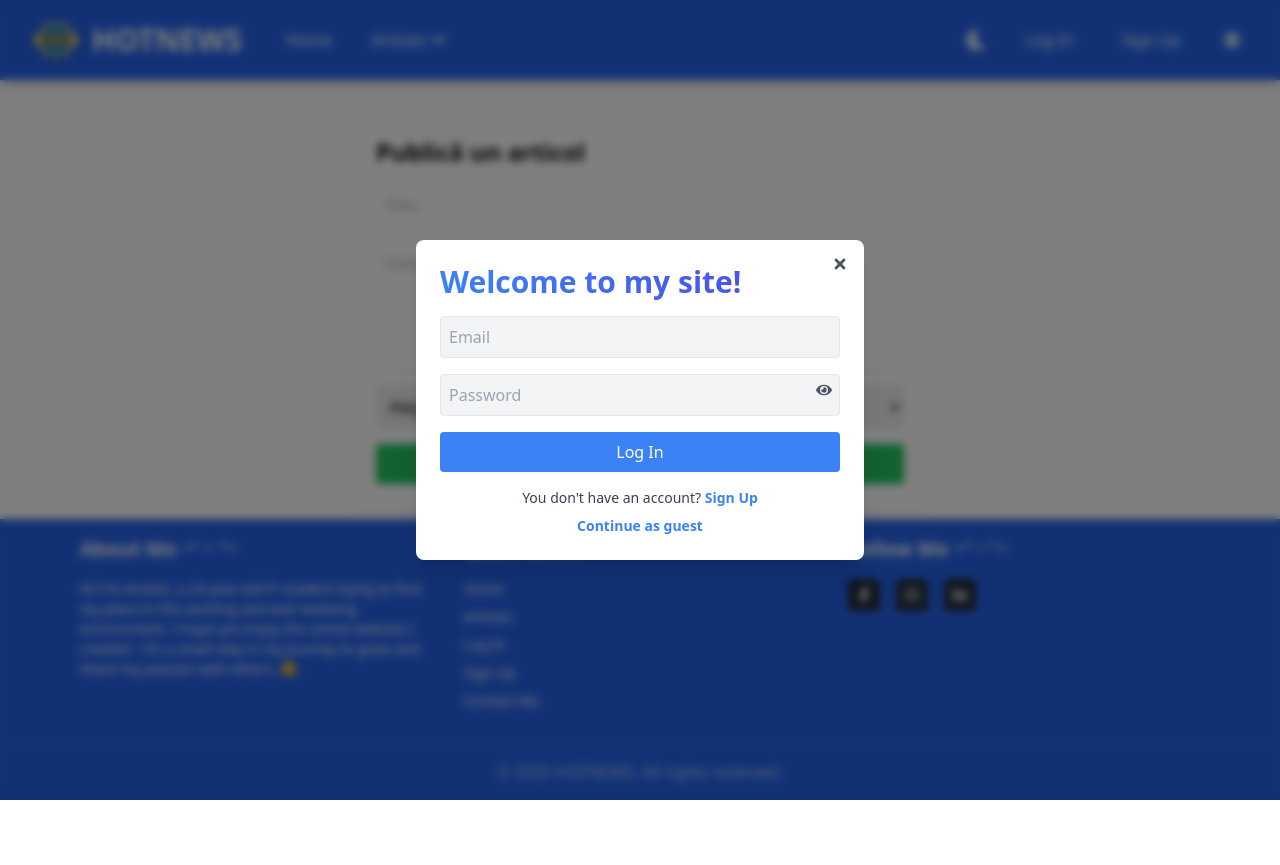
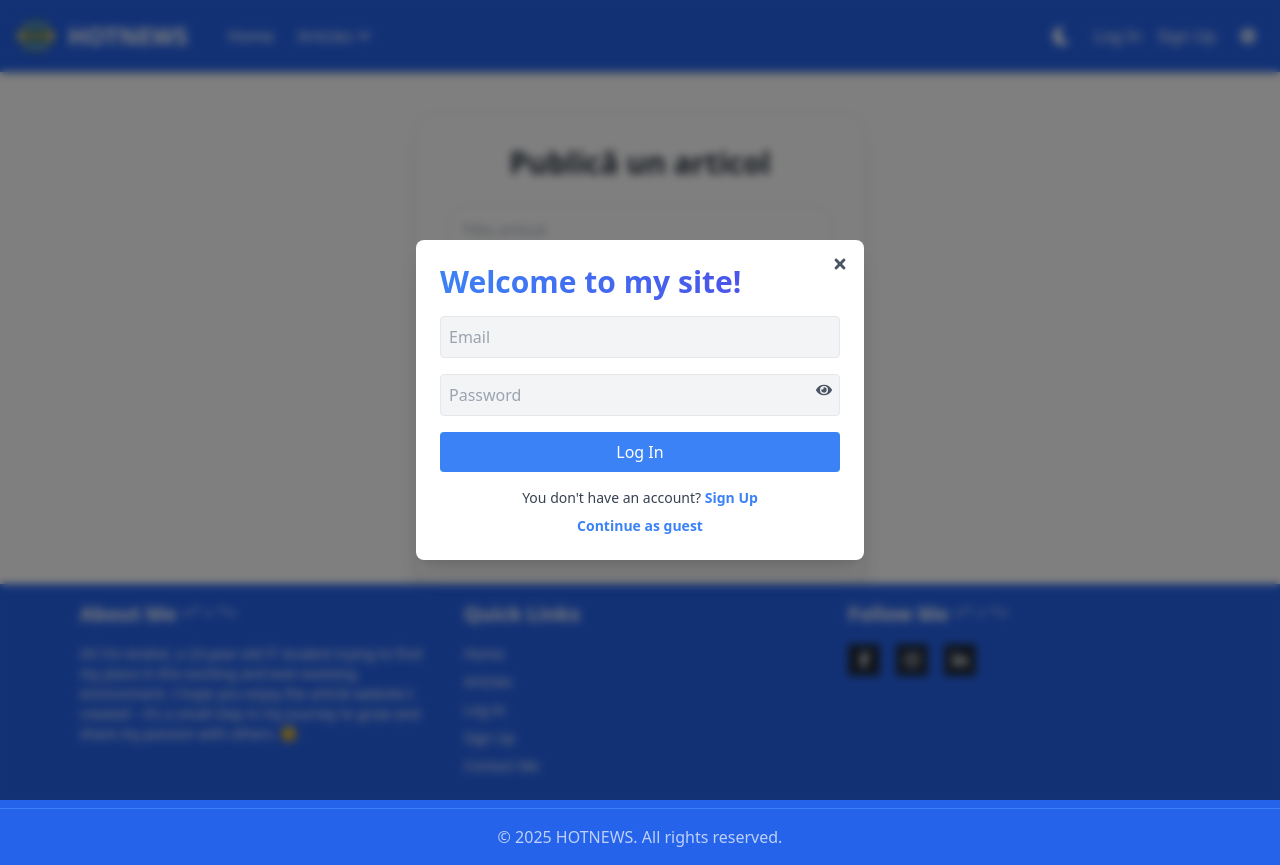
Before and after one commit to Cosmaaa/Article-Site, a React (Create React App) app in the folder frontend/: page /publish in a window 1280 px wide. Before the commit the page ends 800 px from the top, so only its background shows below. Built offline with nearby package versions, Linux system fonts and the light colour scheme.

Commit message:
responsive navbar

```diff
--- a/frontend/src/components/Navbar.js
+++ b/frontend/src/components/Navbar.js
@@ -1,6 +1,6 @@
 import { useState, useContext } from "react";
 import { Link } from "react-router-dom";
-import { FaCog, FaChevronDown, FaMoon, FaSun } from "react-icons/fa";
+import { FaCog, FaChevronDown, FaMoon, FaSun, FaBars, FaTimes } from "react-icons/fa";
 import logo from "../assets/logo.svg";
 import userIcon from "../assets/user.svg";
 import { ThemeContext } from "../context/ThemeContext";
@@ -14,7 +14,8 @@ const categories = [
 ];
 
 export default function Navbar({ user, onLogout }) {
-  const [open, setOpen] = useState(false);
+  const [openDropdown, setOpenDropdown] = useState(false);
+  const [menuOpen, setMenuOpen] = useState(false);
   const { darkMode, toggleTheme, setDarkMode } = useContext(ThemeContext);
 
   const handleLogout = () => {
@@ -24,34 +25,32 @@ export default function Navbar({ user, onLogout }) {
   };
 
   return (
-    <nav className="bg-blue-600 dark:bg-gray-800 text-white px-8 py-4 flex items-center shadow-lg relative">
+    <nav className="bg-blue-600 dark:bg-gray-800 text-white shadow-md">
+      <div className="max-w-7xl mx-auto px-4 py-4 flex items-center justify-between">
+        <div className="flex items-center gap-10">
           <Link to="/" className="flex items-center gap-3">
-        <img src={logo} alt="Logo" className="h-12 w-12" />
-        <span className="text-3xl font-bold">HOTNEWS</span>
+            <img src={logo} alt="Logo" className="h-10 w-10" />
+            <span className="text-2xl font-bold">HOTNEWS</span>
           </Link>
 
-      <Link
-        to="/"
-        className="ml-8 px-3 py-1 rounded-md hover:bg-blue-500 dark:hover:bg-gray-700 transition"
+          <div className="hidden md:flex items-center gap-6">
+            <Link to="/" className="hover:underline">Home</Link>
+
+            <div className="relative">
+              <button
+                onClick={() => setOpenDropdown(prev => !prev)}
+                className="flex items-center gap-1 hover:underline"
               >
-        Home
-      </Link>
-
-      <div className="ml-4 relative">
-        <button
-          onClick={() => setOpen((prev) => !prev)}
-          className="flex items-center gap-1 px-3 py-1 rounded-md hover:bg-blue-500 dark:hover:bg-gray-700 transition"
-        >
-          Articles <FaChevronDown />
+                Articles <FaChevronDown size={14} />
               </button>
-        {open && (
-          <ul className="absolute left-0 mt-2 w-40 bg-white dark:bg-gray-800 text-black dark:text-white rounded-md shadow-lg overflow-hidden z-10">
+              {openDropdown && (
+                <ul className="absolute left-0 mt-2 w-40 bg-white dark:bg-gray-800 text-black dark:text-white rounded-md shadow-lg z-30">
                   {categories.map((cat) => (
                     <li key={cat.path}>
                       <Link
                         to={cat.path}
-                  className="block px-4 py-2 hover:bg-gray-200 dark:hover:bg-gray-700 transition"
-                  onClick={() => setOpen(false)}
+                        className="block px-4 py-2 hover:bg-gray-200 dark:hover:bg-gray-700"
+                        onClick={() => setOpenDropdown(false)}
                       >
                         {cat.label}
                       </Link>
@@ -62,52 +61,36 @@ export default function Navbar({ user, onLogout }) {
             </div>
 
             {user && (
-        <Link
-          to="/my-articles"
-          className="ml-4 px-3 py-1 rounded-md hover:bg-blue-500 dark:hover:bg-gray-700 transition"
-        >
+              <Link to="/my-articles" className="hover:underline">
                 My Articles
               </Link>
             )}
+          </div>
+        </div>
 
-      <div className="flex-grow" />
-
+        <div className="flex items-center gap-4">
           <button
             onClick={toggleTheme}
-        className="p-3 hover:bg-blue-500 dark:hover:bg-gray-700 rounded-full transition mr-4"
+            className="p-2 hover:bg-blue-500 dark:hover:bg-gray-700 rounded-full"
             title="Toggle Theme"
           >
-        {darkMode ? <FaSun size={20} /> : <FaMoon size={20} />}
+            {darkMode ? <FaSun size={18} /> : <FaMoon size={18} />}
           </button>
 
           {!user ? (
-        <div className="flex items-center gap-6">
-          <Link
-            to="/login"
-            className="px-3 py-1 rounded-md hover:bg-blue-500 dark:hover:bg-gray-700 transition"
-          >
-            Log In
-          </Link>
-          <Link
-            to="/signup"
-            className="px-3 py-1 rounded-md hover:bg-blue-500 dark:hover:bg-gray-700 transition"
-          >
-            Sign Up
-          </Link>
+            <div className="hidden md:flex items-center gap-4">
+              <Link to="/login" className="hover:underline">Log In</Link>
+              <Link to="/signup" className="hover:underline">Sign Up</Link>
             </div>
           ) : (
-        <div className="flex items-center gap-4">
-          <img
-            src={userIcon}
-            alt="User icon"
-            className="w-12 h-12 filter invert"
-          />
-          <span className="px-3 py-1 bg-blue-500 dark:bg-gray-700 rounded-md border border-transparent dark:border-gray-600">
+            <div className="hidden md:flex items-center gap-2">
+              <img src={userIcon} alt="User" className="w-10 h-10 filter invert" />
+              <span className="px-3 py-1 bg-blue-500 dark:bg-gray-700 rounded-md">
                 {user.name}
               </span>
               <button
                 onClick={handleLogout}
-            className="px-3 py-1 rounded-md hover:bg-red-600 dark:hover:bg-red-700 transition"
+                className="hover:underline"
               >
                 Log Out
               </button>
@@ -115,11 +98,74 @@ export default function Navbar({ user, onLogout }) {
           )}
 
           <button
-        className="ml-6 p-2 hover:bg-blue-500 dark:hover:bg-gray-700 rounded-full transition"
+            className="p-2 hover:bg-blue-500 dark:hover:bg-gray-700 rounded-full"
             title="Settings"
           >
             <FaCog />
           </button>
+
+          <div className="md:hidden">
+            <button onClick={() => setMenuOpen(!menuOpen)}>
+              {menuOpen ? <FaTimes size={20} /> : <FaBars size={20} />}
+            </button>
+          </div>
+        </div>
+      </div>
+
+      {menuOpen && (
+        <div className="md:hidden px-6 pb-4 flex flex-col gap-2 bg-blue-600 dark:bg-gray-800">
+          <Link to="/" onClick={() => setMenuOpen(false)}>Home</Link>
+          <div className="relative">
+            <button
+              onClick={() => setOpenDropdown(!openDropdown)}
+              className="flex items-center gap-1"
+            >
+              Articles <FaChevronDown size={14} />
+            </button>
+            {openDropdown && (
+              <ul className="mt-2 w-full bg-white dark:bg-gray-800 text-black dark:text-white rounded-md shadow z-30">
+                {categories.map((cat) => (
+                  <li key={cat.path}>
+                    <Link
+                      to={cat.path}
+                      className="block px-4 py-2 hover:bg-gray-200 dark:hover:bg-gray-700"
+                      onClick={() => {
+                        setOpenDropdown(false);
+                        setMenuOpen(false);
+                      }}
+                    >
+                      {cat.label}
+                    </Link>
+                  </li>
+                ))}
+              </ul>
+            )}
+          </div>
+
+          {user && (
+            <Link to="/my-articles" onClick={() => setMenuOpen(false)}>
+              My Articles
+            </Link>
+          )}
+
+          {!user ? (
+            <>
+              <Link to="/login" onClick={() => setMenuOpen(false)}>Log In</Link>
+              <Link to="/signup" onClick={() => setMenuOpen(false)}>Sign Up</Link>
+            </>
+          ) : (
+            <>
+              <div className="flex items-center gap-2 mt-2">
+                <img src={userIcon} alt="User" className="w-10 h-10 filter invert" />
+                <span>{user.name}</span>
+              </div>
+              <button onClick={() => { handleLogout(); setMenuOpen(false); }}>
+                Log Out
+              </button>
+            </>
+          )}
+        </div>
+      )}
     </nav>
   );
 }
--- a/frontend/src/components/PublishForm.js
+++ b/frontend/src/components/PublishForm.js
@@ -1,17 +1,18 @@
 import React, { useState } from "react";
 import axios from "axios";
 
-export default function PublishForm({ user, token  }) {
-  const [form, setForm]     = useState({ title:"", content:"", category:"" });
-  const [error, setError]   = useState("");
+export default function PublishForm({ user, token }) {
+  const [form, setForm] = useState({ title: "", content: "", category: "" });
+  const [error, setError] = useState("");
   const [success, setSuccess] = useState("");
 
-  const handleChange = e => {
+  const handleChange = (e) => {
     setForm({ ...form, [e.target.name]: e.target.value });
-    setError(""); setSuccess("");
+    setError("");
+    setSuccess("");
   };
 
-  const handleSubmit = async e => {
+  const handleSubmit = async (e) => {
     e.preventDefault();
     const { title, content, category } = form;
     if (!title || !content || !category) {
@@ -19,20 +20,18 @@ export default function PublishForm({ user, token  }) {
       return;
     }
     try {
-
       await axios.post(
         "http://localhost:5000/api/articles",
         form,
         {
           headers: {
             Authorization: `Bearer ${localStorage.getItem("token")}`,
-              "Content-Type": "application/json"
-            }
+            "Content-Type": "application/json",
+          },
         }
       );
       setSuccess("Articol publicat cu succes!");
-
-      setForm({ title:"", content:"", category:"" });
+      setForm({ title: "", content: "", category: "" });
     } catch (e) {
       console.error(e);
       setError(e.response?.data?.message || "Eroare la publicare");
@@ -40,33 +39,34 @@ export default function PublishForm({ user, token  }) {
   };
 
   return (
-    <div className="max-w-xl mx-auto mt-8 p-6 bg-white shadow rounded-lg">
-      <h2 className="text-2xl font-bold mb-4">Publică un articol</h2>
-      {error   && <div className="text-red-500 mb-2">{error}</div>}
-      {success && <div className="text-green-600 mb-2">{success}</div>}
-      <form onSubmit={handleSubmit} className="flex flex-col gap-4">
+    <div className="max-w-md mx-auto mt-10 p-8 bg-white dark:bg-gray-900 border border-gray-200 dark:border-gray-800 rounded-2xl shadow-xl">
+      <h2 className="text-3xl font-semibold text-center mb-6 text-gray-800 dark:text-white">Publică un articol</h2>
+
+      {error && <p className="text-red-500 text-sm text-center mb-4">{error}</p>}
+      {success && <p className="text-green-500 text-sm text-center mb-4">{success}</p>}
+
+      <form onSubmit={handleSubmit} className="space-y-5">
         <input
           name="title"
           value={form.title}
           onChange={handleChange}
-          placeholder="Titlu"
-          className="border p-2 rounded"
-          required
+          placeholder="Titlu articol"
+          className="w-full p-3 border rounded-xl focus:outline-none focus:ring-2 focus:ring-blue-400 dark:bg-gray-800 dark:text-white"
         />
+
         <textarea
           name="content"
           value={form.content}
           onChange={handleChange}
-          placeholder="Conținut"
-          className="border p-2 rounded h-32 resize-none"
-          required
+          placeholder="Conținutul articolului"
+          className="w-full p-3 h-32 border rounded-xl resize-none focus:outline-none focus:ring-2 focus:ring-blue-400 dark:bg-gray-800 dark:text-white"
         />
+
         <select
           name="category"
           value={form.category}
           onChange={handleChange}
-          className="border p-2 rounded"
-          required
+          className="w-full p-3 border rounded-xl bg-white dark:bg-gray-800 dark:text-white focus:outline-none focus:ring-2 focus:ring-blue-400"
         >
           <option value="">Alege categorie</option>
           <option value="sport">Sport</option>
@@ -74,9 +74,10 @@ export default function PublishForm({ user, token  }) {
           <option value="tehnologie">Tehnologie</option>
           <option value="ultimaora">Ultima Oră</option>
         </select>
+
         <button
           type="submit"
-          className="bg-green-500 hover:bg-green-600 text-white py-2 rounded"
+          className="w-full bg-blue-600 hover:bg-blue-700 text-white py-3 rounded-xl text-lg transition"
         >
           Publică
         </button>
```
Lines whose indentation alone changed are shown as unchanged.
